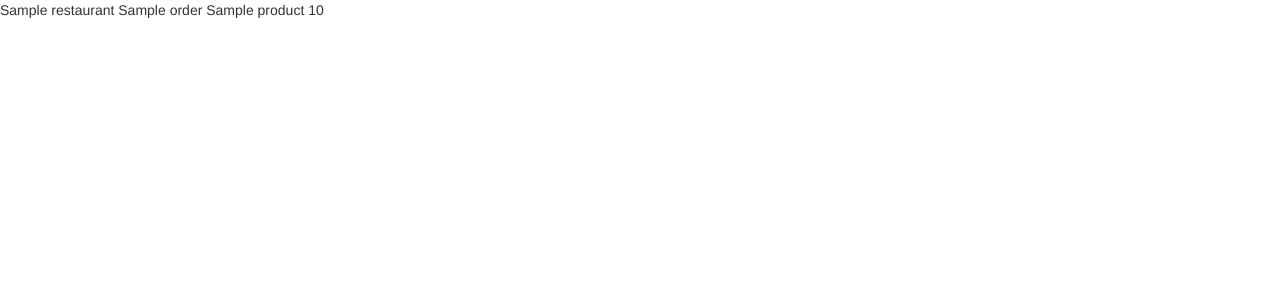
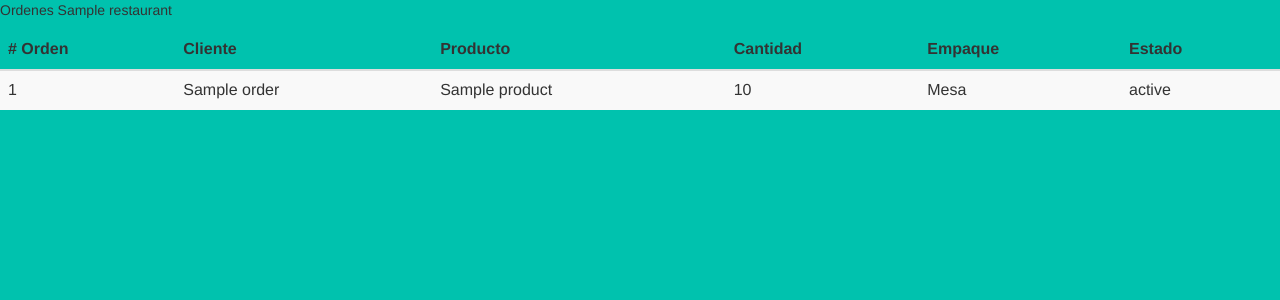
Before and after one commit to JohanCruz/the_order, a Django app: template the_order/restaurant/templates/restaurant/processing_orders.html in a window 1280 px wide. Shown: the top 300 px of the page. Run offline with Django 3.2, Linux system fonts and the light colour scheme; the template is opened without the code that fills it: most values are stand-ins (such as "Sample title", 1, 10 or a date in 2020); some libraries are stand-ins or nearby versions.

Commit message:
ft-visualiza-ordenes

```diff
--- a/the_order/restaurant/static/restaurant/css/menu.css
+++ b/the_order/restaurant/static/restaurant/css/menu.css
@@ -32,3 +32,14 @@ img {
     margin-top: 10px;
     margin-left: 10px;
 }
+
+.restaurant{
+    margin-bottom: 10px;
+}
+.order{
+    margin-top: 10px;
+}
+
+body {
+    background-color: hsl(174, 100%, 38%) ;
+}
--- a/the_order/restaurant/templates/restaurant/processing_orders.html
+++ b/the_order/restaurant/templates/restaurant/processing_orders.html
@@ -12,17 +12,59 @@
         Restaurante no encontrado
         {% else %}
 
-        {{restaurant.name}}
+        <div class="restaurant">
+           Ordenes {{restaurant.name}}
+        </div>
 
         {% for order in orders %}
 
-        {{order.name}}
+        <div class="Order">
+        </div>
+
+        <table class="table table-striped">
+            <thead>
+            <tr>
+                <th scope="col"># Orden </th>
+                <th scope="col">Cliente</th>
+                <th scope="col">Producto</th>
+                <th scope="col">Cantidad</th>
+                <th scope="col">Empaque</th>
+                <th scope="col">Estado</th>
+            </tr>
+            </thead>
 
             {% for productOrder in productOrders %}
 
-            {{productOrder.product}} {{productOrder.quantity}}
+
+                {% if productOrder.order.pk == order.pk %}
+
+
+                <tbody>
+                    <tr>
+                        <td>{{order.pk}}</td>
+                        <td>{{order.name}}</td>
+                        <td>{{productOrder.product}}</td>
+                        <td>{{productOrder.quantity}}</td>
+
+
+
+
+
+                    {% if productOrder.carry_off %}
+                        <td>Para Llevar</td>
+                    {% else %}
+                        <td>Mesa</td>
+                    {% endif %}
+                        <td>{{productOrder.state}}</td>
+                    </tr>
+                </tbody>
+
+
+                {% endif %}
 
             {% endfor %}
+        </table>
+
 
 
         {% endfor %}
```
Also changed, not shown: the_order/restaurant/models.py (+26 -0 lines), the_order/restaurant/views.py (+3 -5 lines), the_order/db.sqlite3, the_order/restaurant/migrations/0006_productorder_state.py (added).
